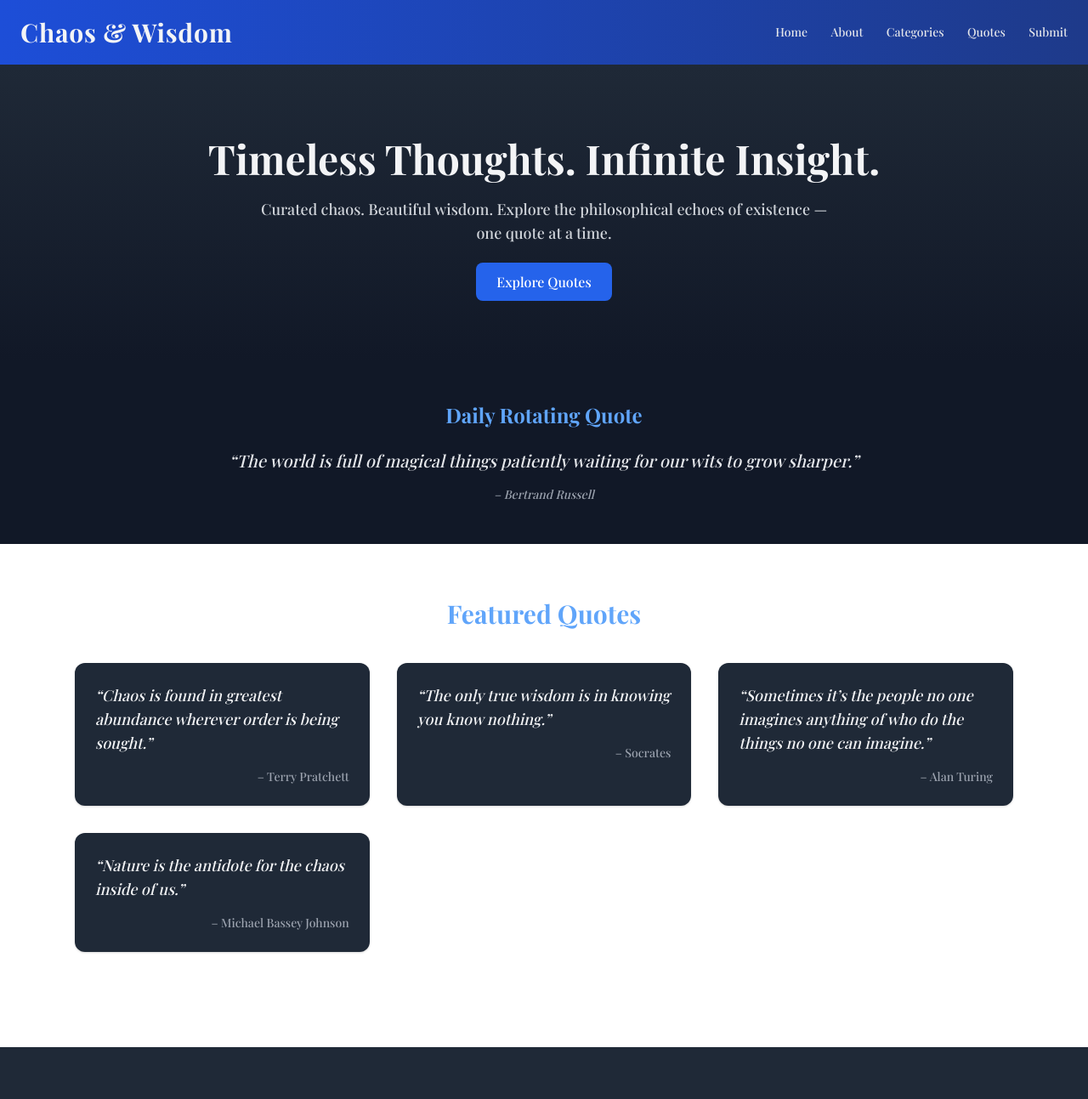
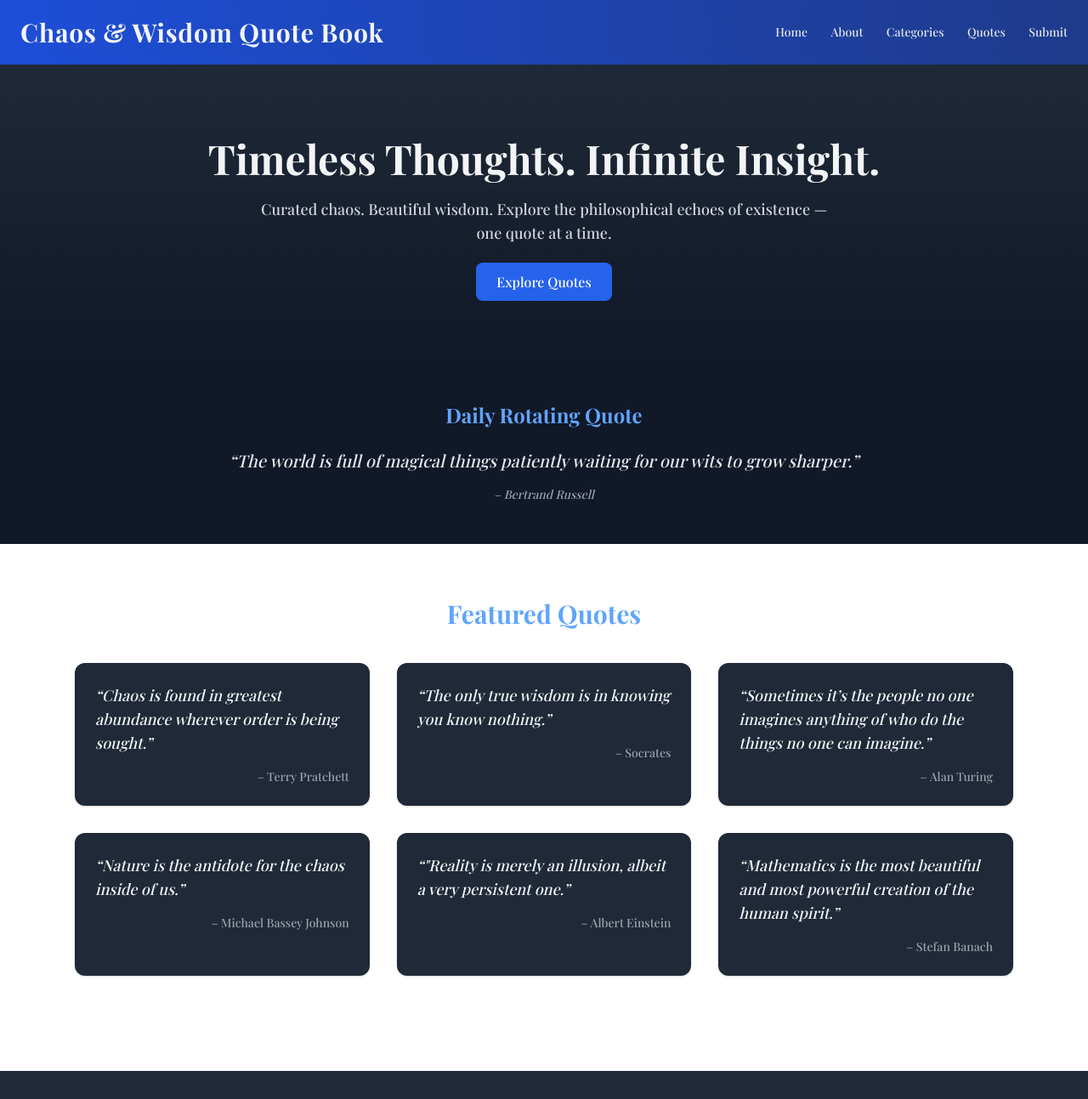
Before and after one commit to loganlanou/Scetier-T-Mathrine, a plain HTML site: page home.html in a window 1280 px wide. Shown: the top 1293 px of the page at 85% size. Drawn offline with nearby package versions, Linux system fonts and the light colour scheme.

Commit message:
home_finished

```diff
--- a/home.html
+++ b/home.html
@@ -18,7 +18,7 @@
   <!-- Navbar -->
   <header class="bg-gradient-to-r from-blue-700 to-blue-900 shadow-md">
     <div class="max-w-7xl mx-auto px-6 py-5 flex justify-between items-center">
-      <h1 class="text-3xl font-bold tracking-wide">Chaos & Wisdom</h1>
+      <h1 class="text-3xl font-bold tracking-wide">Chaos & Wisdom Quote Book</h1>
       <nav class="space-x-6 text-sm">
         <a href="#home" class="hover:underline text-gray-200">Home</a>
         <a href="about.html" class="hover:underline text-gray-200">About</a>
@@ -66,6 +66,14 @@
       <div class="bg-gray-800 p-6 rounded-xl shadow hover:shadow-lg transition">
         <p class="italic text-lg">“Nature is the antidote for the chaos inside of us.”</p>
         <span class="block mt-4 text-right text-sm text-gray-400">– Michael Bassey Johnson</span>
+      </div>
+       <div class="bg-gray-800 p-6 rounded-xl shadow hover:shadow-lg transition">
+        <p class="italic text-lg">“"Reality is merely an illusion, albeit a very persistent one.”</p>
+        <span class="block mt-4 text-right text-sm text-gray-400">– Albert Einstein </span>
+      </div>
+       <div class="bg-gray-800 p-6 rounded-xl shadow hover:shadow-lg transition">
+        <p class="italic text-lg">“Mathematics is the most beautiful and most powerful creation of the human spirit.”</p>
+        <span class="block mt-4 text-right text-sm text-gray-400">–  Stefan Banach</span>
       </div>
     </div>
   </section>
```
Also changed, not shown: index.html (+1 -1 lines).
